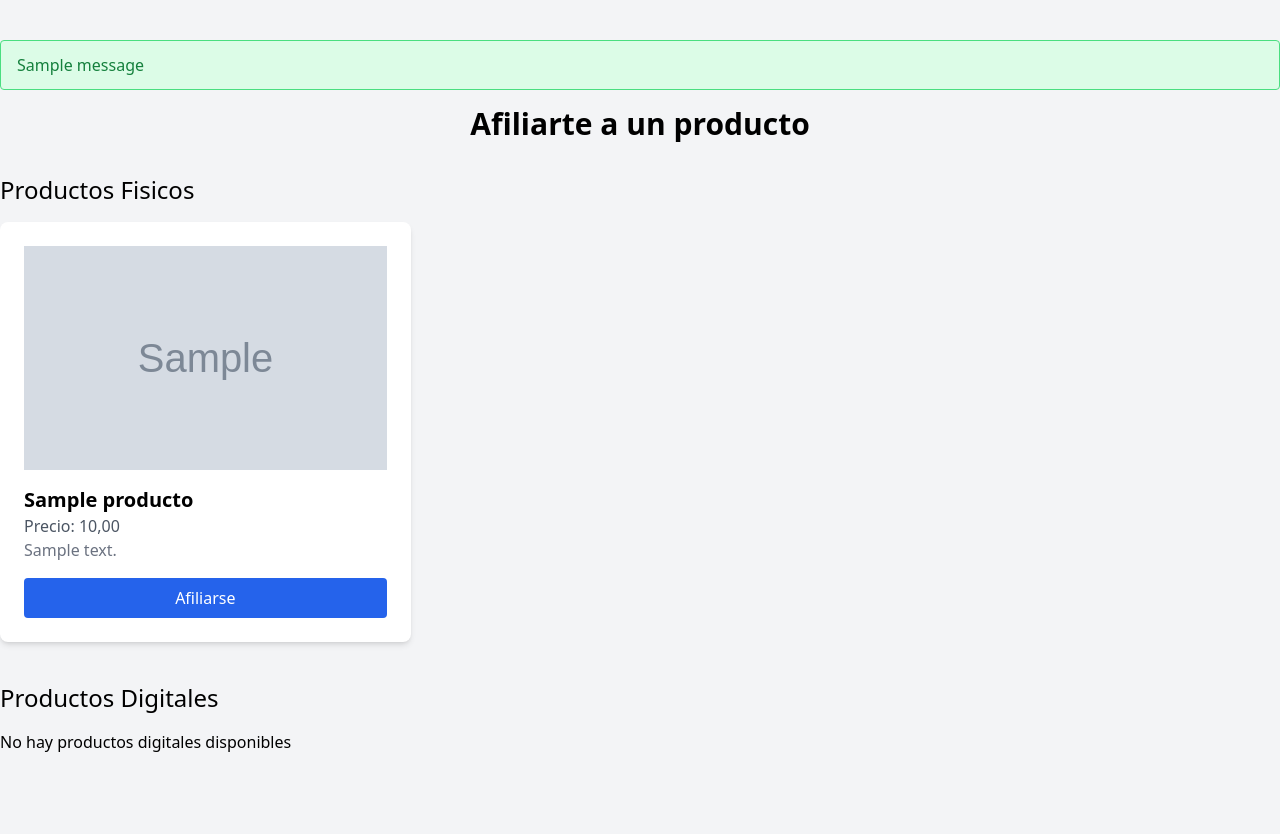
After one commit to sosadariocanteroleandro-art/Proyecto_Tienda_Online, a Django app: page /productos/afiliarme/ in a window 1280 px wide. The commit adds this page. Run offline with Django 5.2, Linux system fonts and the light colour scheme; tables that the repository leaves empty hold one stand-in row (values such as "Sample post"); grey boxes marked "Sample" are stand-in pictures; one stand-in notice (Sample message) is shown; some libraries are stand-ins or nearby versions.

Commit message:
Arreglo de afiliados

```diff
--- a/productos/models.py
+++ b/productos/models.py
@@ -1,4 +1,8 @@
 from django.db import models
+from django.contrib.auth.models import User
+from django.conf import settings
+
+from Tienda.settings import AUTH_USER_MODEL
 
 
 class Producto(models.Model):
@@ -12,6 +16,7 @@ class Producto(models.Model):
     precio = models.DecimalField(max_digits=10, decimal_places=2, verbose_name="Precio")
     descripcion = models.TextField(verbose_name="Descripción")
     imagen = models.URLField(max_length=500, verbose_name="URL de Imagen", null=True, blank=True)
+    afiliados = models.ManyToManyField(AUTH_USER_MODEL, related_name='productos_afiliados', blank=True)
     # Nuevo campo para clasificar el producto
     tipo_producto = models.CharField(
         max_length=7,
--- /dev/null
+++ b/productos/templates/productos/afiliarme.html
@@ -0,0 +1,64 @@
+<!DOCTYPE html>
+<html lang="en" xmlns="http://www.w3.org/1999/html">
+<head>
+    <meta charset="UTF-8">
+    <meta name="viewport" content="width=device-width, inicial-scale=1.0">
+    <title>Afiliarme</title>
+    <script src="https://cdn.tailwindcss.com"></script>
+</head>
+<body class="bg-gray-100">
+    <div class="container mx-auto py-10">
+        {% if messages %}
+  <div class="mb-4">
+    {% for message in messages %}
+      <div class="bg-green-100 border border-green-400 text-green-700 px-4 py-3 rounded">
+        {{ message }}
+      </div>
+    {% endfor %}
+  </div>
+{% endif %}
+
+        <h1 class="text-3xl font-bold text-center mb-8">Afiliarte a un producto</h1>
+
+        <!-- Productos fisicos -->
+        {% for producto in productos_fisicos %}
+        <h2 class ="text-2xl font semibold mb-4">Productos Fisicos</h2>
+        <div class="grid grid-cols-1 md:grid-cols-3 gap-6 mb-10">
+            <div class="bg-white p-6 rounded-lg shadow-md">
+                <img src="{{ producto.imagen }}" alt="{{ producto.nombre }}" class="w-full h-56 object-cover mb-4"
+                      onerror   ="this.src='https://placehold.co/600x400/cccccc/fff?text={{ producto.nombre|slice:':20' }}'">
+                <h3 class="text-xl font-semibold">{{producto.nombre }}</h3>
+                <p class="text-gray-600">Precio: {{producto.precio}}</p>
+                <p class="text-gray-500">{{producto.descripcion}}</p>
+                <a href="{% url 'productos:afiliar_producto' producto.id %}"
+                    class="mt-4 w-full block bg-blue-600 text-white py-2 px-4 rounded text-center hover:bg-blue-800">
+                    Afiliarse
+                </a>
+            </div>
+            {% empty %}
+            <p>No hay productos fisicos disponibles </p>
+            {% endfor %}
+        </div>
+
+        <!--Productos digitales -->
+        <h2 class="text-2xl font semibold mb-4">Productos Digitales</h2>
+        <div class="grid grid-cols-1 md:grid-cols-3 gap-6 mb-10">
+            {% for producto in productos_digitales %}
+            <div class="bg-white p-6 rounded-lg shadow-md">
+                <img src="{{ producto.imagen }}" alt="{{ producto.nombre }}" class="w-full h-56 object-cover mb-4"
+                      onerror   ="this.src='https://placehold.co/600x400/cccccc/fff?text={{ producto.nombre|slice:':20' }}'">
+                <h3 class="text-xl font-semibold">{{producto.nombre}}</h3>
+                <p class="text-gray-600">Precio {{producto.precio}}</p>
+                <p class="text-gray-500">{{ producto.descripcion }}</p>
+                <a href="{% url 'productos:afiliar_producto' producto.id %}"
+                    class="mt-4 w-full block bg-green-600 text-white py-2 px-4 rounded text-center hover:bg-green-800">
+                    Afiliarse
+                </a>
+            </div>
+            {% empty %}
+            <p> No hay productos digitales disponibles </p>
+            {% endfor %}
+        </div>
+    </div>
+</body>
+</html>
--- a/productos/urls.py
+++ b/productos/urls.py
@@ -6,4 +6,7 @@ app_name = 'productos'
 urlpatterns = [
     # Página principal de productos (separando físicos y digitales)
     path('', views.home_tienda, name='home'),
+    path('afiliarme/', views.afiliarme, name='afiliarme'),
+    path('mis-productos/', views.mis_productos, name='mis_productos'),
+    path('afiliar-producto/<int:producto_id>/', views.afiliar_producto, name='afiliar_producto'),
 ]
--- a/productos/views.py
+++ b/productos/views.py
@@ -1,5 +1,9 @@
 from django.shortcuts import render
 from .models import Producto
+from django.shortcuts import get_object_or_404, redirect
+from django.contrib.auth.decorators import login_required
+from django.contrib import messages
+
 
 
 def home_tienda(request):
@@ -16,5 +20,34 @@ def home_tienda(request):
         'productos_fisicos': productos_fisicos,
         'productos_digitales': productos_digitales
     }
+    """Vista de la pagina principal """
+    return render(request, 'productos/home.html', context)
 
-    return render(request, 'productos/home.html', context)
+
+def afiliarme(request):
+    #Obtenemos los productos fisicos y digitales
+    productos_fisicos = Producto.objects.filter(tipo_producto='FISICO')
+    productos_digitales = Producto.objects.filter(tipo_producto='DIGITAL')
+
+    #Pasamos al contexto
+    context = {
+        'productos_fisicos': productos_fisicos,
+        'productos_digitales': productos_digitales
+    }
+
+    """Vista de la pagina de afiliacion"""
+    return render(request, 'productos/afiliarme.html', context)
+
+
+@login_required
+def mis_productos(request):
+    productos_afiliados = request.user.productos_afiliados.all()
+    return render(request, 'productos/mis_productos.html', {'productos':productos_afiliados})
+
+
+@login_required
+def afiliar_producto(request, producto_id):
+    producto = get_object_or_404(Producto, id=producto_id)
+    producto.afiliados.add(request.user)
+    messages.success(request, f'Te has afiliado correctamente a {producto.nombre}.')
+    return redirect('productos:mis_productos')  # Redirige a la página de afiliación
```
Also changed, not shown: Tienda/settings.py (+7 -1 lines), productos/templates/productos/home.html (+7 -2 lines), productos/templates/productos/mis_productos.html (added, +25 -0 lines), templates/base.html (+12 -12 lines), productos/migrations/0002_producto_afiliados.py (added), usuarios/migrations/0003_delete_producto.py (added).
